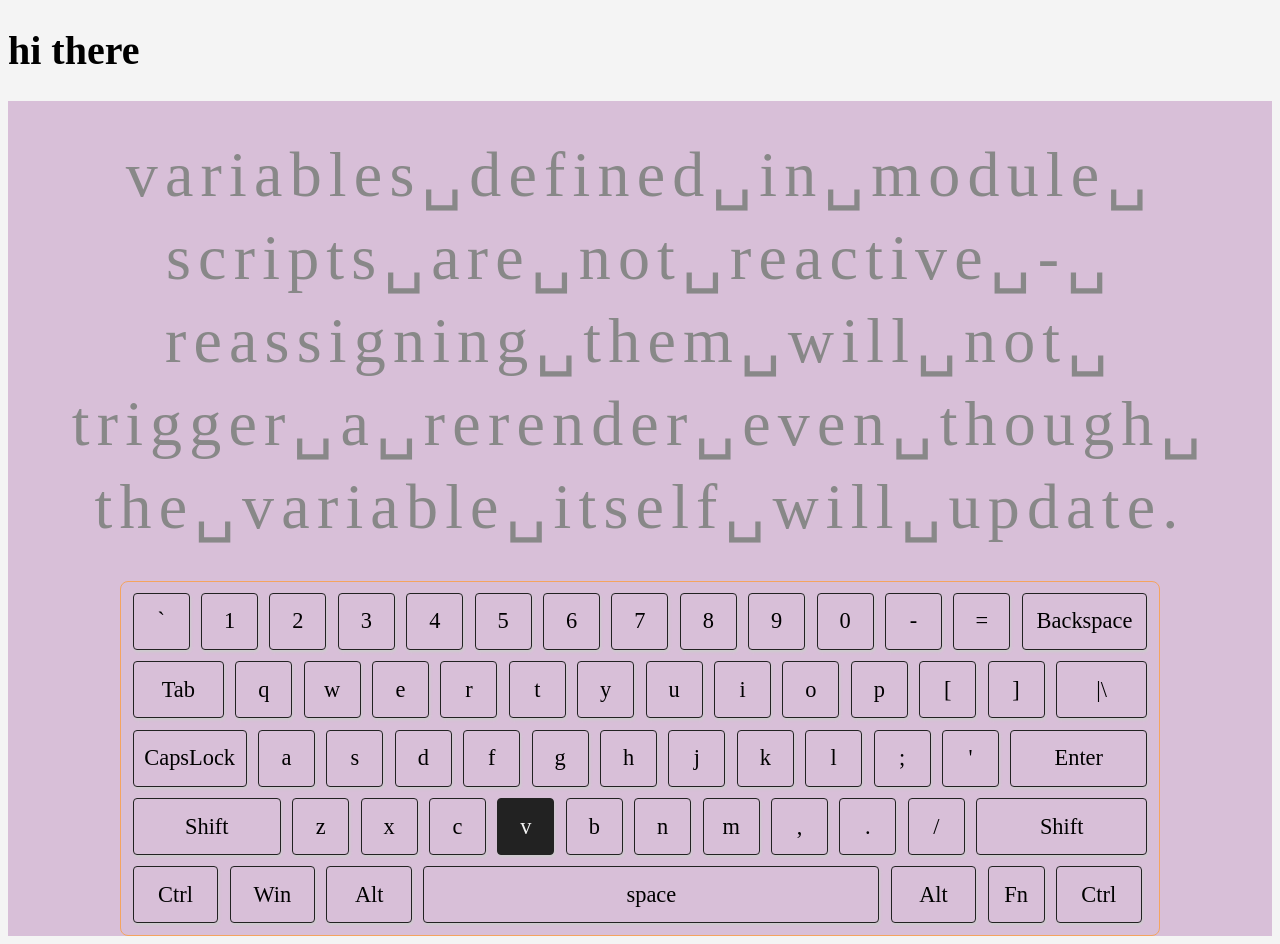
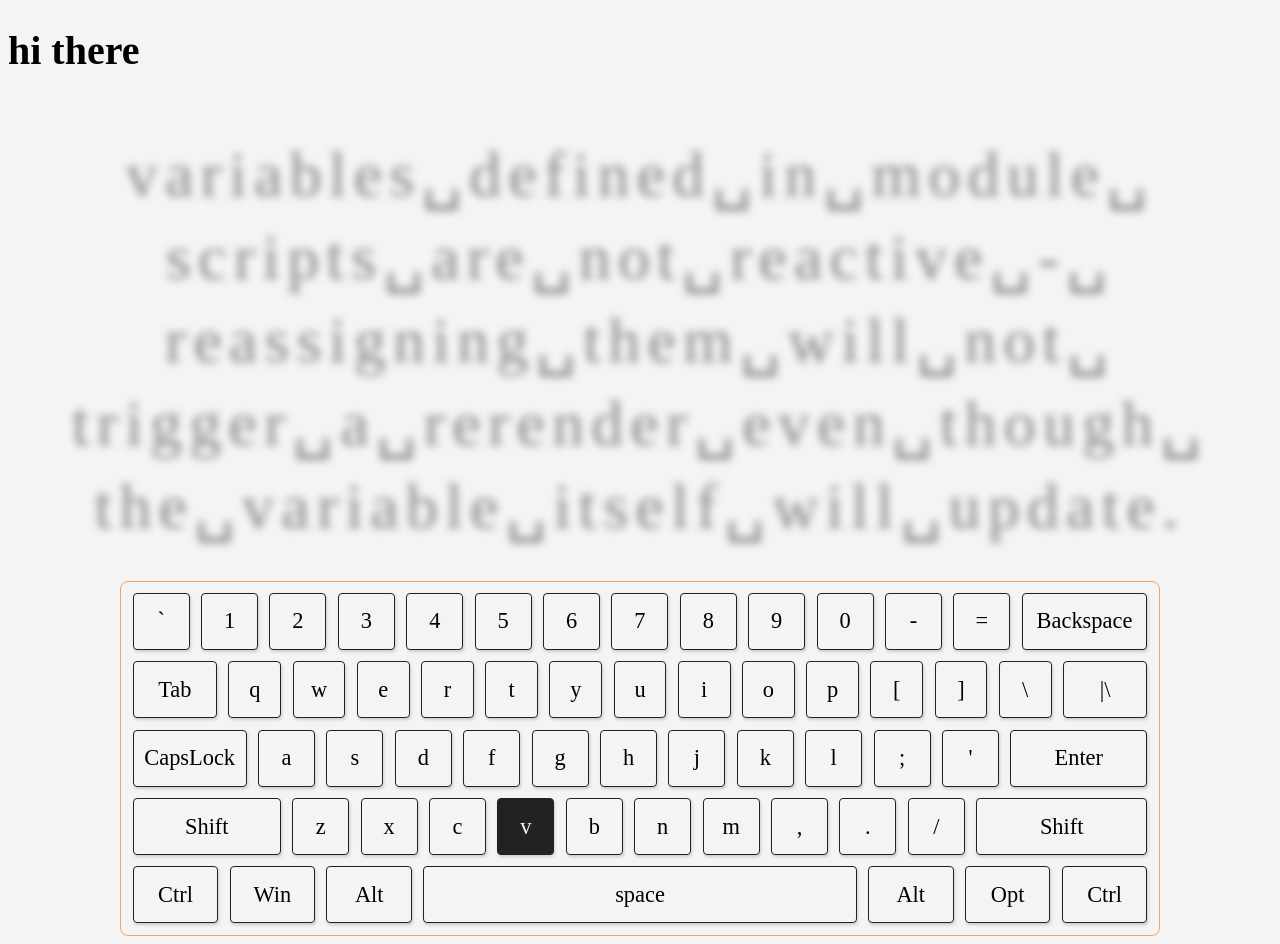
Before and after one commit to UnnamedXAer/keyboard-keys, a SvelteKit app: page /home in a window 1280 px wide. Built offline with nearby package versions, Linux system fonts and the light colour scheme; a web font is replaced by a local one.

Commit message:
fix keyboard key codes, handle spaces,

```diff
--- a/src/helpers/keys.ts
+++ b/src/helpers/keys.ts
@@ -1,32 +1,32 @@
 import { AppKey, CharState, type TextChar } from '../models/key';
+
+export const SPACE_SUBSTITUTE = '␣';
 
 export const KEYBOARD_KEYS = {
   numbers: [...stringToAppKeys('`1234567890-='), new AppKey(8, 'backspace', 'Backspace')],
   startWithTab: [
     new AppKey(9, 'tab', 'Tab'),
-      ...stringToAppKeys('qwertyuiop[]'),
-      new AppKey(9, 'slash', '|\\')
+    ...stringToAppKeys('qwertyuiop[]\\'),
+    new AppKey(220, 'backSlash', '|\\')
   ],
   startWithCapsLock: [
-      new AppKey(9, 'capsLock', 'CapsLock'),
+    new AppKey(20, 'capsLock', 'CapsLock'),
     ...stringToAppKeys("asdfghjkl;'"),
     new AppKey(13, 'enter', 'Enter')
   ],
   startWithShift: [
-      new AppKey(9, 'lShift', 'Shift'),
+    new AppKey(16, 'lShift', 'Shift'),
     ...stringToAppKeys('zxcvbnm,./'),
     new AppKey(13, 'rShift', 'Shift')
   ],
   startWithCtrl: [
-      new AppKey(9, 'lCtrl', 'Ctrl'),
-      // new AppKey(9, 'lFn', 'Fn'),
-      new AppKey(9, 'lWin', 'Win'),
-      new AppKey(9, 'lAlt', 'Alt'),
-      new AppKey(9, 'space', 'space'),
-      new AppKey(9, 'rAlt', 'Alt'),
-      new AppKey(9, 'rFn', 'Fn'),
-      // new AppKey(9, 'options', 'Opt'),
-      new AppKey(9, 'rCtrl', 'Ctrl')
+    new AppKey(17, 'lCtrl', 'Ctrl'),
+    new AppKey(91, 'lWin', 'Win'),
+    new AppKey(18, 'lAlt', 'Alt'),
+    new AppKey(32, 'space', 'space'),
+    new AppKey(18, 'rAlt', 'Alt'),
+    new AppKey(93, 'contextMenu', 'Opt'),
+    new AppKey(17, 'rCtrl', 'Ctrl')
   ]
 };
 
--- a/src/routes/home/+page.svelte
+++ b/src/routes/home/+page.svelte
@@ -1,5 +1,5 @@
 <script lang="ts">
-  import { findNextCharPosition } from '../../helpers/keys';
+  import { findNextCharPosition, SPACE_SUBSTITUTE } from '../../helpers/keys';
   import { CharState, type KeyEvent, type TextChar } from '../../models/key';
   import Keyboard from './Keyboard.svelte';
   import Phrase from './Phrase.svelte';
@@ -10,7 +10,7 @@
       .split(' ')
       .map((x) => {
         return x
-          .concat('␣')
+          .concat(SPACE_SUBSTITUTE)
           .split('')
           .map((x, i) => ({
             char: x,
@@ -19,12 +19,12 @@
       });
   text.at(-1)?.pop();
 
-  console.log(text);
   let position = findNextCharPosition(text);
   let phraseEvent: KeyEvent | null;
 
-  function keyPressHandler(ev: KeyboardEvent) {
-    console.log(ev);
+  function keyDownHandler(ev: KeyboardEvent) {
+    ev.preventDefault();
+    // console.log('keydown', ev.key, ev.keyCode, ev.code);
     phraseEvent = {
       ctrl: ev.ctrlKey,
       alt: ev.altKey,
@@ -37,7 +37,10 @@
       return;
     }
 
-    if (text[position.x][position.y].char === phraseEvent.key) {
+    if (
+      text[position.x][position.y].char === phraseEvent.key ||
+      (text[position.x][position.y].char === SPACE_SUBSTITUTE && phraseEvent.key === ' ')
+    ) {
       text[position.x][position.y].state = CharState.correct;
     } else {
       text[position.x][position.y].state = CharState.wrong;
@@ -50,7 +53,7 @@
 
 <main>
   <section>
-    <Phrase {text} onKeyPress={keyPressHandler} />
+    <Phrase {text} onKeyDown={keyDownHandler} />
     <Keyboard activeChars={position !== null ? [text[position.x][position.y]] : []} />
   </section>
 </main>
@@ -58,7 +61,6 @@
 <style>
   section {
     max-width: 1600px;
-    background-color: thistle;
     display: flex;
     flex-direction: column;
     align-items: center;
--- a/src/routes/home/Key.svelte
+++ b/src/routes/home/Key.svelte
@@ -14,7 +14,7 @@
     border: 1px solid #222;
     border-radius: 4px;
     box-shadow: 1px 2px 3px #ccc;
-	font-size: 1.4rem;
+    font-size: 1.4rem;
 
     text-align: center;
     display: grid;
@@ -27,7 +27,7 @@
   }
 
   .tab,
-  .slash {
+  .backSlash {
     width: calc((var(--key-base-size) * 1.5) + (var(--key-gap) * 1 / 2));
   }
   .capsLock {
@@ -47,11 +47,13 @@
   .lAlt,
   .lWin,
   .rAlt,
-  .rCtrl {
+  .rCtrl,
+  .contextMenu {
     width: calc((var(--key-base-size) * 1.5));
   }
   .space {
-    width: calc((var(--key-base-size) * 8));
+	flex: 1;
+    /* width: calc((var(--key-base-size) * 7.5) + (var(--key-gap))); */
   }
 
   .active {
--- a/src/routes/home/Keyboard.svelte
+++ b/src/routes/home/Keyboard.svelte
@@ -1,20 +1,26 @@
 <script lang="ts">
-  import type { TextChar } from '../../models/key';
-  import { KEYBOARD_KEYS } from '../../helpers/keys';
+  import type { AppKey, TextChar } from '../../models/key';
+  import { KEYBOARD_KEYS, SPACE_SUBSTITUTE } from '../../helpers/keys';
   import KeyBtn from './Key.svelte';
 
   export let activeChars: TextChar[];
-  console.log(activeChars);
+  function isActive(key: AppKey): boolean {
+    if (activeChars[0].char.charCodeAt(0) === key.keyCode) {
+      return true;
+    }
+
+    if (activeChars[0].char === SPACE_SUBSTITUTE && key.keyCode === 32) {
+      return true;
+    }
+    return false;
+  }
 </script>
 
 <div id="keyboard">
   {#each Object.values(KEYBOARD_KEYS) as rowKeys}
     <div class="row">
       {#each rowKeys as key}
-        <KeyBtn
-          {key}
-          active={activeChars.length ? activeChars[0].char.charCodeAt(0) === key.keyCode : false}
-        />
+        <KeyBtn {key} active={activeChars.length ? isActive(key) : false} />
       {/each}
     </div>
   {/each}
--- a/src/routes/home/Phrase.svelte
+++ b/src/routes/home/Phrase.svelte
@@ -2,7 +2,7 @@
   import type { TextChar } from '../../models/key';
 
   export let text: TextChar[][];
-  export let onKeyPress: (event: KeyboardEvent) => void;
+  export let onKeyDown: (event: KeyboardEvent) => void;
 </script>
 
 <svelte:head>
@@ -13,7 +13,7 @@
 <section
   tabindex="0"
   aria-roledescription="contains text for the user to be typed on the keyboard, also visually indicates current position and correctness of users input"
-  on:keypress={onKeyPress}
+  on:keydown={onKeyDown}
 >
   {#each text as word}
     <span class="word">
@@ -32,17 +32,17 @@
     line-height: 1.3;
     position: relative;
     user-select: none;
-	text-align: center;
+    text-align: center;
   }
 
   section:not(:focus):before {
-    /* content: ''; */
+    content: '';
     position: absolute;
     left: 0;
     top: 0;
     right: 0;
     bottom: 0;
-    backdrop-filter: blur(0.11em);
+    backdrop-filter: blur(0.07em);
     margin: -20px;
   }
 
```
Lines whose indentation alone changed are shown as unchanged.
